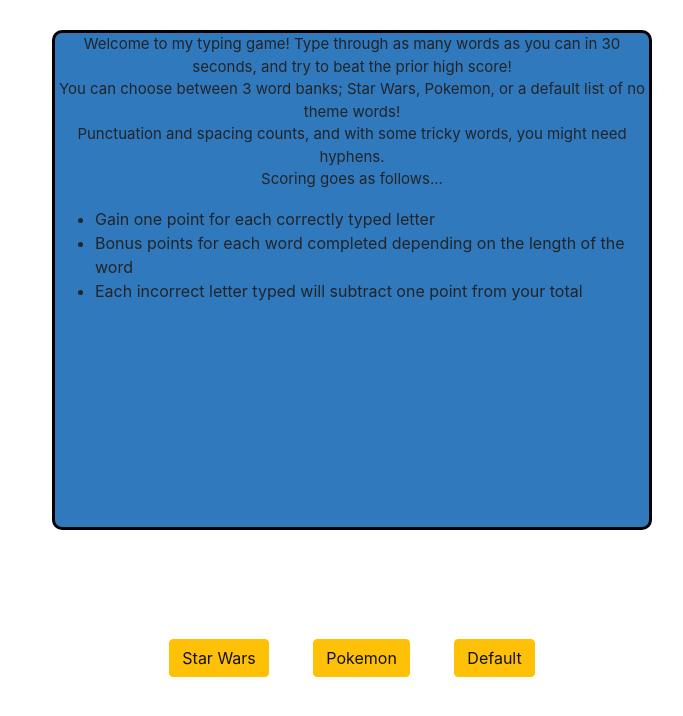
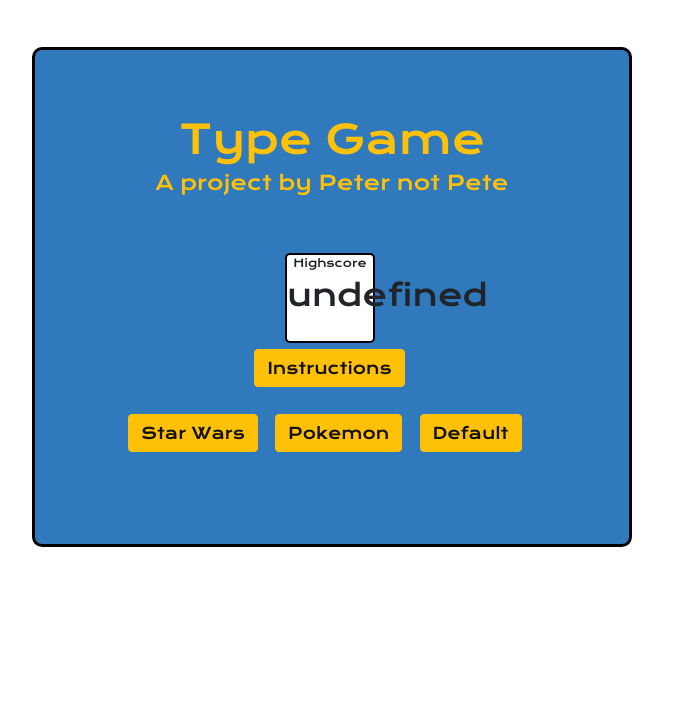
Before and after one commit to pbarbarone/Project_One, a website: page index.html in a window 1280 px wide. Shown: the whole page, without its empty margins (306-989 px from the left). Drawn offline with nearby package versions, Linux system fonts and the light colour scheme; no server answers.

Commit message:
add style and listeners to landing page, info page. more button logic to cyle pages

```diff
--- a/css/style.css
+++ b/css/style.css
@@ -1,36 +1,36 @@
 body {
 text-align: center;
+overflow: hidden;
+font-family: 'Krona One', sans-serif; }
+
+span {
+ 	font-size:30px;
+ 	background-color: white;
+ 	position: relative;
+ 	top: 20px;
  }
-
- #vocabOptions {
- 	/*display: inline-block;*/
- 	background:#3079BD;
- 	position: relative;
- 	bottom: 300px;
- 	left: -35px;
- 	height: 500px;
- 	width: 600px;
- 	z-index: 9;
- 	border: 3px solid black;
- 	border-radius: 10px;
-
- 	/*visibility: hidden;*/
- }
-
+h1{
+	color: #FFC107;
 }
- span {
- 	font-size:55px;
- 	background-color: white;
- }
-
  h2 {
  	font-size: 20px;
  	position: relative;
  	top: 10px;
+ 	color: #FFC107;
  }
 
  ul {
  	text-align: left;
+ 	font-size: 15px;
+ 	position: relative;
+ 	left: 10px;
+ 	top: 50px;
+ 	background: white;
+ 	width:575px;
+ 	height: 180px;
+ 	opacity: .8;
+ 	border: 2px solid black;
+ 	border-radius: 8px;
  }
 
  .body-container {
@@ -41,6 +41,8 @@
  	border-radius: 20px;
  	height: 400px;
  	width: 500px;
+ 	background-image: url('../assets/star-wars-space-battle-death-star.jpg');
+
  }
 
   .body-container-starwars {
@@ -56,22 +58,60 @@
  }
 
  .typed-span{
- 	background-color: green;
+ 	background-color: #ffc107;
  }
 
  .typed-words {
  	height: 85px;
  	width: 400px;
- 	background: olive;
+ 	background: white;
  	display: inline-block;
+ 	border : 2px solid black;
+ 	border-radius: 8px;
+ 	opacity: .8;
+ 	font-size: 18px;
+
  }
 
  .vocab-buttons {
  	position: relative;
-	margin: 20px;
-	top: 300px;
+	margin: 6px;
+	top: 180px;
+	right: 85px;
 }
 
+.landing-text {
+	position: relative;
+	top: 65px;
+}
+
+.landing-box-score{
+	height:90px;
+	width:90px;
+	position: relative;
+	background-color: white;
+	border: 2px solid black;
+	border-radius: 5px;
+	left: 250px;
+	top: 115px;
+}
+
+#highscore-box-text{
+	text-align: bottom;
+	font-size: 11px;
+}
+
+#instructions-button{
+	position: relative;
+	top: 115px;
+	left:203px;
+}
+
+#highscore-display-number{
+	font-size: 30px;
+	position: relative;
+	bottom: 15px;
+}
 #keystrokes {
 	display: inline-block;
 
@@ -79,25 +119,89 @@
 
 #instructions {
 	font-size: 15px;
+	text-align: left;
+	margin-left: 50px;
+	position: relative;
+	top: 30px;
+	right: 42px;
+	background: white;
+	width:575px;
+	border: 2px solid black;
+	border-radius: 8px;
+	opacity: .8;
 }
 
 #start-button {
+	font-size: 15px;
 	height: 50px;
-	width: 125px;
+	width: 175px;
 	display: inline-block;
 	position: relative;
 	background-color: white;
-	border: 3px solid black;
-	top: 85px;
+	border: 2px solid black;
+	border-radius: 8px;
+	top: 20px;
+	opacity: .8;
 }
 
 #highscore {
-	visibility: hidden;
+	position: relative;
+	display: inline-block;
 }
 
 #type-stage.typed-words {
 	position: relative;
-	top: 70px;
+	top: 20px;
 	/*visibility: hidden;*/
 
 }
+
+#instructions-div {
+ 	background:#3079BD;
+ 	position: relative;
+ 	bottom: 840px;
+ 	left: -55px;
+ 	height: 500px;
+ 	width: 600px;
+ 	z-index: 11;
+ 	border: 3px solid black;
+ 	border-radius: 10px;
+
+ 	visibility: hidden;
+}
+
+ #vocabOptions {
+ 	/*display: inline-block;*/
+ 	background:#3079BD;
+ 	position: relative;
+ 	bottom: 340px;
+ 	left: -55px;
+ 	height: 500px;
+ 	width: 600px;
+ 	z-index: 9;
+ 	border: 3px solid black;
+ 	border-radius: 10px;
+
+ 	/*visibility: hidden;*/
+ }
+
+#countdown {
+	position:relative;
+	top: 10px;
+	font-size: 50px;
+	background-color: white;
+	width:85px;
+	left: 205px;
+	border-radius: 8px;
+	opacity: .8;
+}
+
+#active-score-wrapper {
+	position: relative;
+	width: 150px;
+	background: white;
+	left: 172px;
+	opacity: .8;
+	border-radius: 8px;
+	font-size: 12px;
+}
--- a/index.html
+++ b/index.html
@@ -7,43 +7,59 @@
   href="https://cdn.jsdelivr.net/npm/animate.css@3.5.2/animate.min.css"
   integrity="sha384-OHBBOqpYHNsIqQy8hL1U+8OXf9hH6QRxi0+EODezv82DfnZoV7qoHAZDwMwEJvSw"
   crossorigin="anonymous">
+  <link href="https://fonts.googleapis.com/css?family=Krona+One" rel="stylesheet">
 	<link rel="stylesheet" type="text/css" href="css/style.css">
 </head>
 
-	<body id="body" class='init'>
+	<body>
 
 
 
 	<div class = "body-container">
 	<div><h1>Get Ready to Type</h1></div>
 
+	<div id= "active-score-wrapper">
 	<div id="current-score-wrapper"> Current Score:
 		<div id="keystrokes">00</div>
+	</div>
+	<div id="high-score-wrapper">Highscore:
+	<div id="highscore">Highscore</div>
+	</div>
 	</div>
 	<div id="countdown">30</div>
 	<div id="type-stage" class="typed-words"></div>
 
 	<!-- <div><button id="start-button" type="button">Start Game</button></div> -->
-	<div id="highscore">Highscore</div>
-	<div id = "start-button"><h2> Start Game </h2></div>
+	<div id ="start-button"><h2> Start Game </h2></div>
 
-		<div id="vocabOptions">
-		<p id="instructions"> Welcome to my typing game! Type through as many words as you can in 30 seconds, and try to beat the prior high score!
+
+
+	<div id="vocabOptions">
+		<h1 class="landing-text" id="landing-title">Type Game</h1>
+		<h2 class="landing-text" id=>A project by Peter not Pete</h2>
+			<div class="landing-box-score">
+				<p id="highscore-box-text">Highscore</p>
+				<p id="highscore-display-number">000</p>
+			</div>
+		<button id="instructions-button" class="btn btn-warning">Instructions</button>
+		<button id="starwars-button" class = "vocab-buttons btn btn-warning" type="button">Star Wars</button>
+		<button id="pokemon-button" class = "vocab-buttons btn btn-warning" type="button">Pokemon</button>
+		<button id="starwars-button" class = "vocab-buttons btn btn-warning" type="button">Default</button>
+	</div>
+	<div id="instructions-div">
+		<p id="instructions">   Welcome to my typing game! Type through as many words as you can in 30 seconds, and try to beat the prior high score!
 		<br>
-		You can choose between 3 word banks; Star Wars, Pokemon, or a default list of no theme words!
+		  You can choose between 3 word banks; Star Wars, Pokemon, or a default list of no theme words!
 		<br>
-		Punctuation and spacing counts, and with some tricky words, you might need hyphens.
+		  Punctuation and spacing counts, and with some tricky words, you might need hyphens.
 		<br>
 		Scoring goes as follows...
-		<ul>
+		<ul>Scoring goes as follows...
 		<li>Gain one point for each correctly typed letter</li>
 		<li>Bonus points for each word completed depending on the length of the word</li>
 		<li>Each incorrect letter typed will subtract one point from your total</li>
 		</ul>
 		</p>
-		<button id="starwars-button" class = "vocab-buttons btn btn-warning" type="button">Star Wars</button>
-		<button id="pokemon-button" class = "vocab-buttons btn btn-warning" type="button">Pokemon</button>
-		<button id="starwars-button" class = "vocab-buttons btn btn-warning" type="button">Default</button>
 	</div>
 	</div>
 
--- a/javascript/script.js
+++ b/javascript/script.js
@@ -12,16 +12,41 @@
 var highscoreDisplay = document.getElementById("highscore");
 var starwarsButton = document.getElementById("starwars-button");
 var pokemonButton = document.getElementById("pokemon-button");
+var instructionsButton = document.getElementById("instructions-button");
+var instructionsBox = document.getElementById("instructions-div");
+var highscoreFrontPage = document.getElementById("highscore-display-number");
+
 highscoreDisplay.innerHTML = localStorage.keyScore;
+highscoreFrontPage.innerHTML = localStorage.keyScore;
 
 
-vocabOptions.addEventListener("click", openGame);
+// vocabOptions.addEventListener("click", openGame);
 // startButton.addEventListener("click", startButtonClick);
 
 startButton.addEventListener("click", function(){
  setTimeout(startButtonClick,3000);
  console.log("hello");
 });
+
+instructionsButton.addEventListener("click", infoSlideIn);
+
+function infoSlideIn(){
+    instructionsBox.style.visibility = "visible";
+    $('#instructions-div').addClass('animated bounceInLeft');
+    instructionsBox.addEventListener("click", function(){
+      $('#instructions-div').addClass('animated bounceOutLeft');
+      instructionsButton.addEventListener("click", infoSlideIn);
+      instructionsBox.style.visibility = "hidden";
+      $('#instructions-div').removeClass("animated bounceOutLeft");
+      $('#instructions-div').removeClass("animated bounceInLeft");
+
+    })
+  }
+
+function landingSlideOut(){
+  $('#vocabOptions').addClass('animated bounceOutLeft');
+}
+
 
 starwarsButton.addEventListener("click", starwarsVocab);
 pokemonButton.addEventListener("click", pokemonVocab);
@@ -34,15 +59,13 @@
 function starwarsVocab(){
   vocabulary = [];
   vocabulary = vocabulary.concat(starwarsArray);
+  landingSlideOut();
 }
 function pokemonVocab(){
   vocabulary = [];
   vocabulary = vocabulary.concat(pokemonArray);
+  landingSlideOut();
 }
-
-function openGame() {
-  document.getElementById('body').classList.remove('init');
-};
 
 // on button click, resets score display, chooses first word, disables start button
 function startButtonClick(){
@@ -61,13 +84,13 @@
 
 // called when timer = 0. reenables start button, removes displayed word, updates highscore if beaten
 function gameStop(){
-  alert("game end");
   document.getElementById("type-stage").innerHTML="";
   startButton.addEventListener("click", startButtonClick);
   currentSpan = 0;
     if(keystrokeCount > localStorage.keyScore){
       localStorage.keyScore=keystrokeCount
       highscoreDisplay.innerHTML=localStorage.keyScore;
+
     }
 };
 
```
